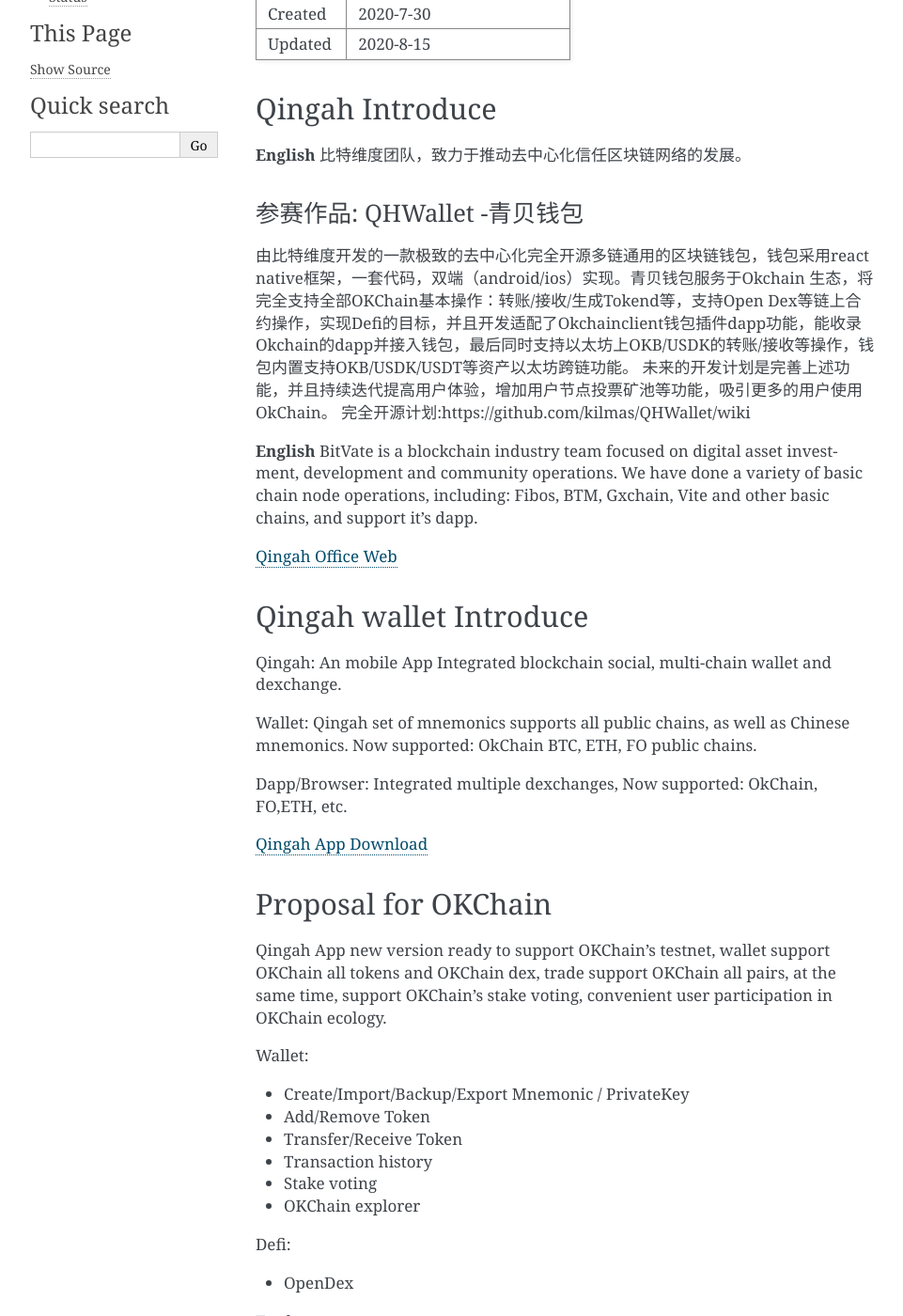
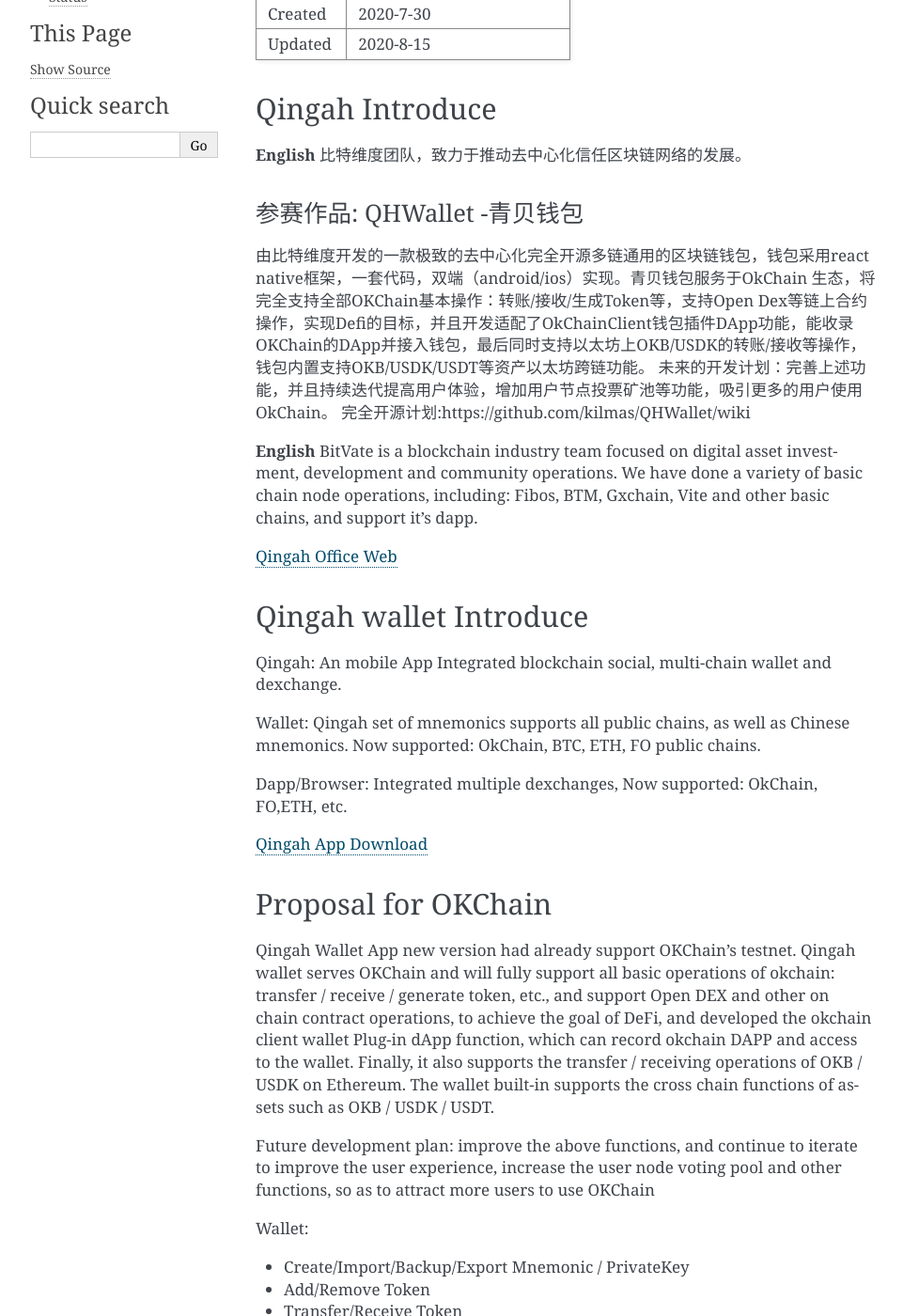
Before and after one commit to okx/KIPs, a Sphinx documentation site: the page built from docs/draft/OIP-26.md, in a window 1280 px wide and 1400 px high, scrolled down 255 px. Shown: the whole window at 94% size, without its empty margins (148-1109 px from the left). Built offline with Sphinx 7.4.7, drawn with Linux system fonts in a browser that asks for light colours.

Commit message:
fix: improve it

```diff
--- a/docs/draft/OIP-26.md
+++ b/docs/draft/OIP-26.md
@@ -11,8 +11,8 @@
 
 **English** 比特维度团队，致力于推动去中心化信任区块链网络的发展。
 ### 参赛作品: QHWallet -青贝钱包
-由比特维度开发的一款极致的去中心化完全开源多链通用的区块链钱包，钱包采用react native框架，一套代码，双端（android/ios）实现。青贝钱包服务于Okchain 生态，将完全支持全部OKChain基本操作：转账/接收/生成Tokend等，支持Open Dex等链上合约操作，实现Defi的目标，并且开发适配了Okchainclient钱包插件dapp功能，能收录Okchain的dapp并接入钱包，最后同时支持以太坊上OKB/USDK的转账/接收等操作，钱包内置支持OKB/USDK/USDT等资产以太坊跨链功能。
-未来的开发计划是完善上述功能，并且持续迭代提高用户体验，增加用户节点投票矿池等功能，吸引更多的用户使用OkChain。
+由比特维度开发的一款极致的去中心化完全开源多链通用的区块链钱包，钱包采用react native框架，一套代码，双端（android/ios）实现。青贝钱包服务于OkChain 生态，将完全支持全部OKChain基本操作：转账/接收/生成Token等，支持Open Dex等链上合约操作，实现Defi的目标，并且开发适配了OkChainClient钱包插件DApp功能，能收录OKChain的DApp并接入钱包，最后同时支持以太坊上OKB/USDK的转账/接收等操作，钱包内置支持OKB/USDK/USDT等资产以太坊跨链功能。
+未来的开发计划：完善上述功能，并且持续迭代提高用户体验，增加用户节点投票矿池等功能，吸引更多的用户使用OkChain。
 完全开源计划:https://github.com/kilmas/QHWallet/wiki
 
 **English** BitVate is a blockchain industry team focused on digital asset investment, development and community operations. We have done a variety of basic chain node operations, including: Fibos, BTM, Gxchain, Vite and other basic chains, and support it's dapp.
@@ -24,7 +24,7 @@
 
 Qingah: An mobile App Integrated blockchain social, multi-chain wallet and dexchange.
 
-Wallet: Qingah set of mnemonics supports all public chains, as well as Chinese mnemonics. Now supported: OkChain BTC, ETH, FO public chains.
+Wallet: Qingah set of mnemonics supports all public chains, as well as Chinese mnemonics. Now supported: OkChain, BTC, ETH, FO public chains.
 
 Dapp/Browser: Integrated multiple dexchanges, Now supported: OkChain, FO,ETH, etc.
 
@@ -32,7 +32,9 @@
 
 ## Proposal for OKChain
 
-Qingah App new version ready to support OKChain's testnet, wallet support OKChain all tokens and OKChain dex, trade support OKChain all pairs, at the same time, support OKChain's stake voting, convenient user participation in OKChain ecology.
+Qingah Wallet App new version had already support OKChain's testnet. Qingah wallet serves OKChain and will fully support all basic operations of okchain: transfer / receive / generate token, etc., and support Open DEX and other on chain contract operations, to achieve the goal of DeFi, and developed the okchain client wallet Plug-in dApp function, which can record okchain DAPP and access to the wallet. Finally, it also supports the transfer / receiving operations of OKB / USDK on Ethereum. The wallet built-in supports the cross chain functions of assets such as OKB / USDK / USDT.
+
+Future development plan: improve the above functions, and continue to iterate to improve the user experience, increase the user node voting pool and other functions, so as to attract more users to use OKChain
 
 Wallet:
  - Create/Import/Backup/Export Mnemonic / PrivateKey
```
